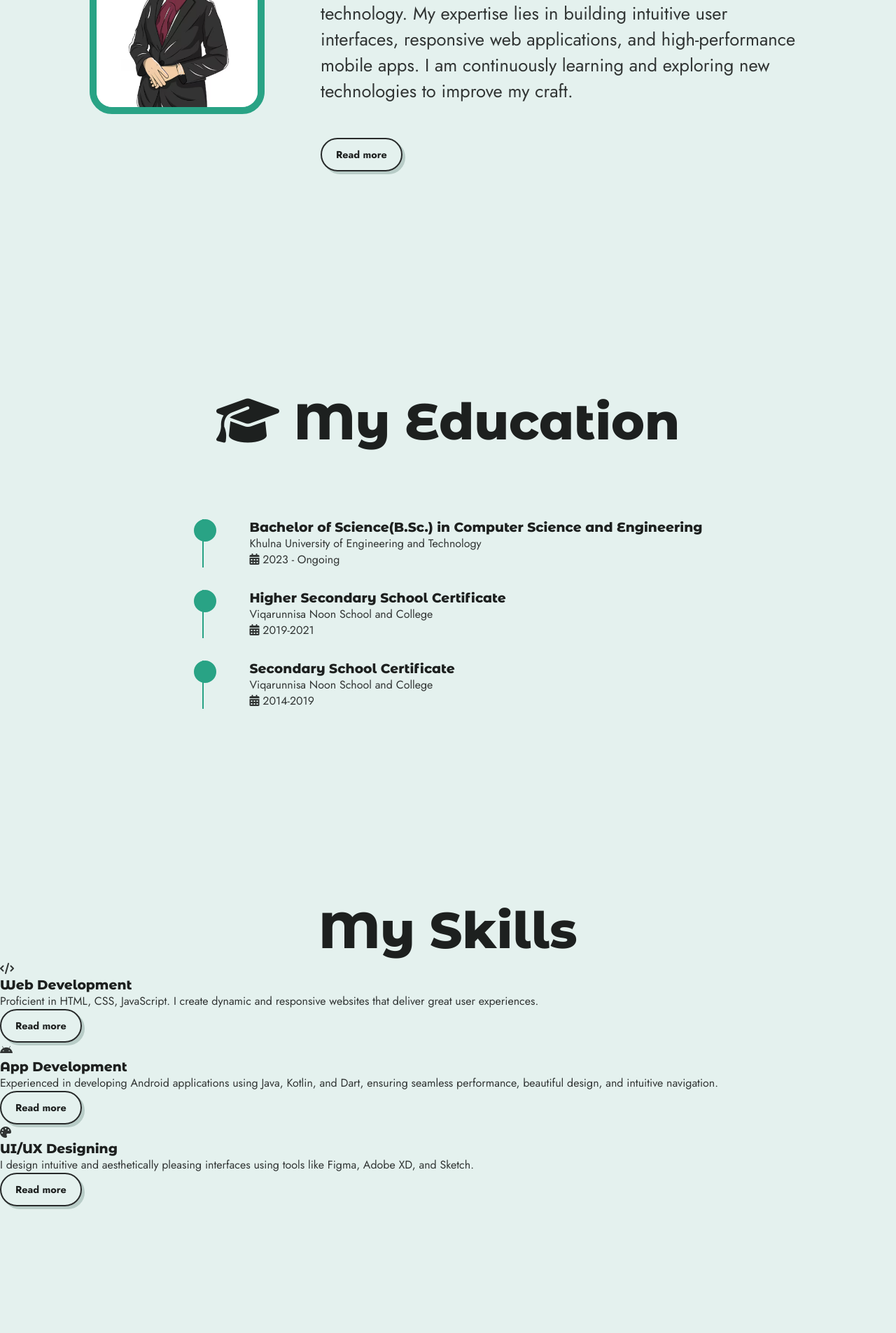
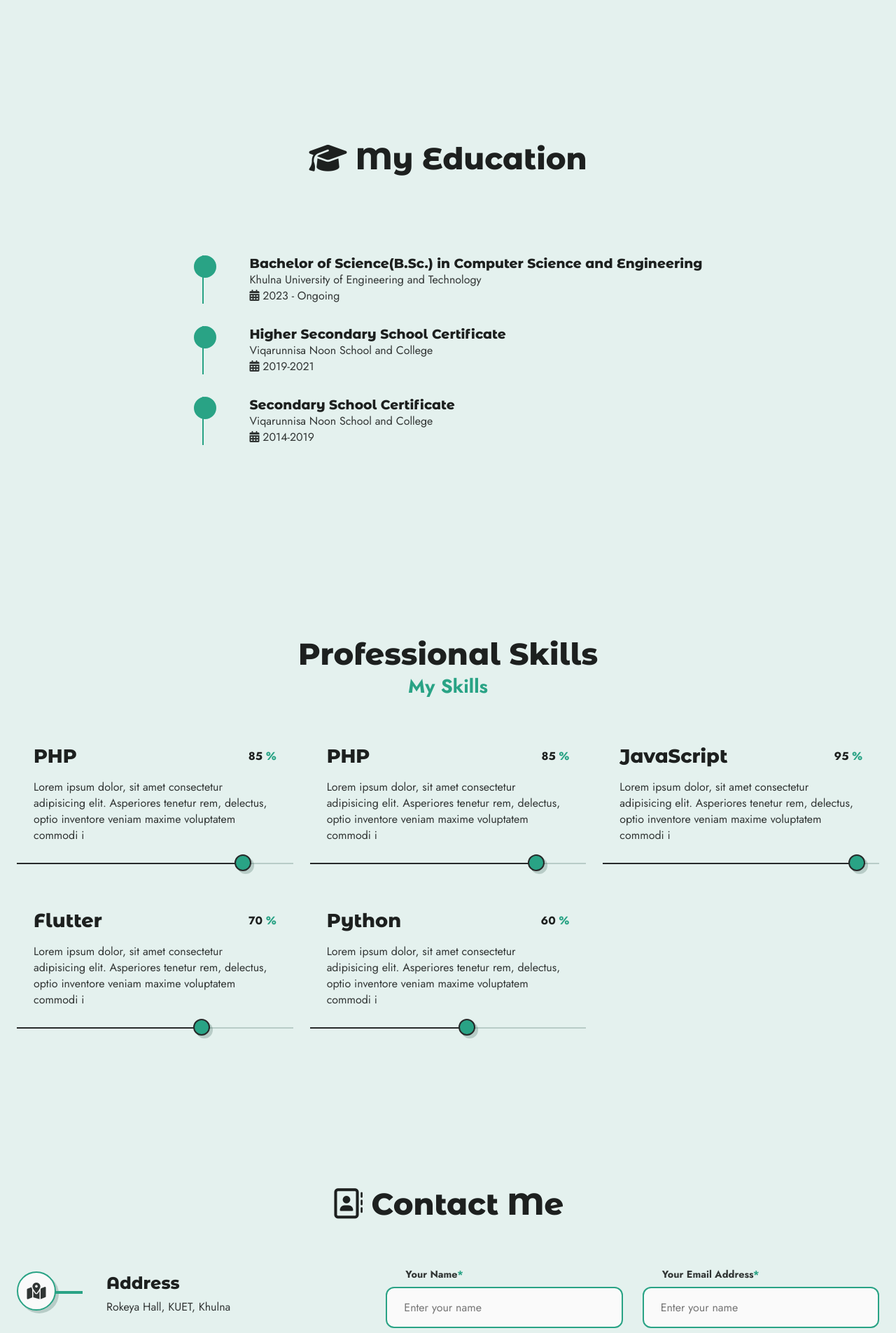
Before and after one commit to Afifa637/Portfolio, a PHP site: page / in a window 1280 px wide. Shown: the part 1135-3040 px from the top of the page at 70% size. Before the commit the page ends 2863 px from the top, so only its background shows below. Run offline with PHP 8.4, Linux system fonts and the light colour scheme.

Commit message:
Skills and Contact Section added

```diff
--- a/index.html
+++ b/index.html
@@ -130,8 +130,7 @@
       </div>
 
       <div class="about-content">
-        <h2 class="heading">About <span>Me</span></h2>
-        <h3>Aspirant Software Developer</h3>
+        <h3 class="section-title">About <span>Me</span></h3>
         <p>
           As a dedicated developer, I enjoy bringing ideas to life through
           technology. My expertise lies in building intuitive user interfaces,
@@ -145,9 +144,7 @@
 
     <!-- Education Section -->
     <section class="education section" id="education">
-      <h2 class="heading">
-        <i class="fa-solid fa-graduation-cap"></i> My <span>Education</span>
-      </h2>
+      <h3 class="section-title"><i class="fa-solid fa-graduation-cap"></i> My <span>Education</span></h3>
       <div class="education-container">
         <div class="timeline">
           <div class="timeline-item">
@@ -186,44 +183,78 @@
 
     <!-- Skills Section -->
     <section class="skills section" id="skills">
-      <h2 class="heading">My <span>Skills</span></h2>
-      <div class="skills-container">
-        <div class="skill-box" data-skill="web">
-          <i class="fa-solid fa-code"></i>
-          <h3>Web Development</h3>
-          <p>
-            Proficient in HTML, CSS, JavaScript. I create dynamic and responsive
-            websites that deliver great user experiences.
-          </p>
-          <a href="#" class="btn read-more">Read more</a>
+      <h2 class="section-title" data-title="My Skills">Professional Skills</h2>
+      <div class="skills-container container grid">
+        <div class="skills-item">
+          <div class="skills-header">
+            <h3 class="skills-name">PHP</h3>
+            <span class="skills-value">85 <b>%</b></span>
+            </div>
+            <p class="skills-description">
+              Lorem ipsum dolor, sit amet consectetur adipisicing elit. Asperiores tenetur rem, delectus, optio inventore veniam maxime voluptatem commodi i
+            </p>
+            <div class="skills-bar">
+              <span class="skills-percentage" style="width: 85%;"></span>
+            </div>
         </div>
 
-        <div class="skill-box" data-skill="app">
-          <i class="fa-brands fa-android"></i>
-          <h3>App Development</h3>
-          <p>
-            Experienced in developing Android applications using Java, Kotlin,
-            and Dart, ensuring seamless performance, beautiful design, and
-            intuitive navigation.
-          </p>
-          <a href="#" class="btn read-more">Read more</a>
+        <div class="skills-item">
+          <div class="skills-header">
+            <h3 class="skills-name">PHP</h3>
+            <span class="skills-value">85 <b>%</b></span>
+            </div>
+            <p class="skills-description">
+              Lorem ipsum dolor, sit amet consectetur adipisicing elit. Asperiores tenetur rem, delectus, optio inventore veniam maxime voluptatem commodi i
+            </p>
+            <div class="skills-bar">
+              <span class="skills-percentage" style="width: 85%;"></span>
+            </div>
         </div>
 
-        <div class="skill-box" data-skill="uiux">
-          <i class="fa-solid fa-palette"></i>
-          <h3>UI/UX Designing</h3>
-          <p>
-            I design intuitive and aesthetically pleasing interfaces using tools
-            like Figma, Adobe XD, and Sketch.
-          </p>
-          <a href="#" class="btn read-more">Read more</a>
+        <div class="skills-item">
+          <div class="skills-header">
+            <h3 class="skills-name">JavaScript</h3>
+            <span class="skills-value">95 <b>%</b></span>
+            </div>
+            <p class="skills-description">
+              Lorem ipsum dolor, sit amet consectetur adipisicing elit. Asperiores tenetur rem, delectus, optio inventore veniam maxime voluptatem commodi i
+            </p>
+            <div class="skills-bar">
+              <span class="skills-percentage" style="width: 95%;"></span>
+            </div>
+        </div>
+
+        <div class="skills-item">
+          <div class="skills-header">
+            <h3 class="skills-name">Flutter</h3>
+            <span class="skills-value">70 <b>%</b></span>
+            </div>
+            <p class="skills-description">
+              Lorem ipsum dolor, sit amet consectetur adipisicing elit. Asperiores tenetur rem, delectus, optio inventore veniam maxime voluptatem commodi i
+            </p>
+            <div class="skills-bar">
+              <span class="skills-percentage" style="width: 70%;"></span>
+            </div>
+        </div>
+
+        <div class="skills-item">
+          <div class="skills-header">
+            <h3 class="skills-name">Python</h3>
+            <span class="skills-value">60 <b>%</b></span>
+            </div>
+            <p class="skills-description">
+              Lorem ipsum dolor, sit amet consectetur adipisicing elit. Asperiores tenetur rem, delectus, optio inventore veniam maxime voluptatem commodi i
+            </p>
+            <div class="skills-bar">
+              <span class="skills-percentage" style="width: 60%;"></span>
+            </div>
         </div>
       </div>
     </section>
 
-    <!-- Contact Section
-    <section class="contact" id="contact">
-      <h2 class="heading"><i class="fa-regular fa-address-book"></i> Contact <span>Me</span></h2>
+    <!-- Contact Section -->
+    <section class="contact section" id="contact">
+      <h3 class="section-title"><i class="fa-regular fa-address-book"></i> Contact <span>Me</span></h3>
 
       <div class="contact-container container grid">
         <div class="contact-content">
@@ -258,28 +289,42 @@
           </div>
 
         </div>
-        <form action="#" class="contact-form">
-            <div class="input-box">
-              <input type="text" placeholder="Enter your name" required />
-              <input type="email" placeholder="Email Address" required />
+        <form action="#" class="contact-form grid">
+            <div class="contact-form-group grid">
+              <div class="contact-form-div">
+                <label for="" class="contact-form-label">Your Name<b>*</b></label>
+                <input type="text" class="contact-form-input" id="contact-name" placeholder="Enter your name" required />
+              </div>
+
+              <div class="contact-form-div">
+                <label for="" class="contact-form-label">Your Email Address<b>*</b></label>
+                <input type="email" class="contact-form-input" id="contact-email" placeholder="Enter your name" required />
+              </div>
             </div>
-            <div class="input-box">
-              <input type="tel" placeholder="Mobile Number" required />
-              <input type="text" placeholder="Email Subject" required />
+
+            <div class="contact-form-div">
+              <label for="" class="contact-form-label">Your Subject<b>*</b></label>
+              <input type="text" class="contact-form-input" id="contact-subject" placeholder="Enter your Subject" required />
             </div>
-            <textarea
-              name="message"
-              cols="30"
-              rows="10"
-              placeholder="Your Message"
-              required
-            ></textarea>
-            <input type="submit" value="Send Message" class="btn" />
+
+            <div class="contact-form-div">
+              <label for="" class="contact-form-label">Your Message<b>*</b></label>
+              <textarea class="contact-form-input contact-form-area" id="contact-message" placeholder="Enter your message" required></textarea>
+            </div>
+
+            <div class="contact-submit">
+              <span>* Accept the terms and conditions.</span>
+              <button type="submit" class="btn">
+                <i class="fa-solid fa-paper-plane"></i> Send Message
+              </button>
+            </div>
+
+            <p class="message" id="message"></p>
         </form>
       </div>
     </section>
 
-    Footer Section
+    <!-- Footer Section  -->
     <footer class="footer">
       <div class="footer-text">
         <p>Copyright &copy; 2024 Afifa Sultana | All rights reserved.</p>
@@ -288,7 +333,7 @@
       <div class="footer-iconTop">
         <a href="#home"><i class="fa-solid fa-angle-up"></i></a>
       </div>
-    </footer> -->
+    </footer>
 
     <!-- Style Switcher -->
     <!-- <div class="style-switcher" id="style-switcher">
--- a/styles.css
+++ b/styles.css
@@ -119,10 +119,28 @@ textarea {
     padding-block: 7rem;
 }
 
+.section-title {
+    font-size: var(--h1-font-size);
+    margin-bottom: 4rem;
+    text-align: center;
+}
+
+.section-title::after {
+    content: attr(data-title);
+    display: block;
+    color: var(--main-color);
+    font-size: var(--h2-font-size);
+    font-family: var(--body-font);
+}
+
 .container {
     max-width: 1320px;
     margin-inline: auto;
     padding-inline: 1.5rem;
+}
+
+.grid {
+    display: grid;
 }
 
 /* ========== HEADER & NAVIGATION ========== */
@@ -331,42 +349,24 @@ textarea {
 /* ========== About STYLING ========== */
 
 .about {
-    display: flex; /* Stack content vertically */
-    align-items: center; /* Center content */
+    display: flex;
+    align-items: center;
     justify-content: center;
     gap: 5rem;
-    background: var(--snd-bf-color);
+    background: var(--bg-color);
     padding: 5rem 10%;
-    min-height: 100vh;
 }
 
 .about-img img{
     width: 25vw;
     max-width: 250px;
     border-radius: 2rem;
-    border: 10px solid var(--main-color);
-}
-
-.heading {
-    text-align: center;
-    font-family: "Montserrat Alternates", sans-serif;
-    font-size: 4.5rem;
-}
-
-.about-content h2{
-    text-align: left;
-    line-height: 1.2;
-    font-size: 3.5rem;
-}
-
-.about-content h3{
-    text-align: left;
-    font-size: 2.5rem;
+    border: 5px solid var(--main-color);
 }
 
 .about-content p{
     text-align: left;
-    font-size: 1.6rem;
+    font-size: var(--normal-font-size);
     margin: 2rem 0 3rem;
 }
 
@@ -425,6 +425,166 @@ textarea {
 
 .timeline-item:hover .circle-dot {
     background: var(--bg-color);
+}
+
+/* SKILLS */
+.skills-container {
+    grid-template-columns: repeat(3, 1fr);
+    gap: 4rem 1.5rem;
+}
+
+.skills-header{
+    display: flex;
+    align-items: center;
+    justify-content: space-between;
+}
+
+.skills-header, .skills-description{
+    padding-inline: 1.5rem;
+}
+
+.skills-name{
+    font-size: var(--h2-font-size);
+}
+
+.skills-value{
+    color: var(--title-color);
+    font-weight: var(--font-bold);
+}
+
+.skills-value b{
+    color: var(--main-color);
+}
+
+.skills-description{
+    margin-block: 1rem 1.75rem;
+}
+
+.skills-bar, .skills-percentage{
+    height: 2px;
+}
+
+.skills-bar {
+    background-color: var(--shadow-color);
+}
+
+.skills-percentage {
+    display: block;
+    background-color: var(--border-color);
+    position: relative;
+}
+
+.skills-percentage::before {
+    content: '';
+    position: absolute;
+    top: -.75rem;
+    right: 0;
+    width: 20px;
+    height: 20px;
+    border-radius: 50%;
+    background-color: var(--main-color);
+    border: 2px solid var(--border-color);
+    box-shadow: 4px 4px var(--shadow-color);
+    transition: width 0.5s ease-in-out;
+}
+
+/* ========== CONTACT SECTION ========== */
+.contact {
+    padding-bottom: 14rem;
+}
+
+.contact-container {
+    display: grid;
+    grid-template-columns: 5fr 7fr;
+    column-gap: 1.5rem;
+}
+
+.contact-card{
+    display: grid;
+    grid-template-columns: max-content 1fr;
+    align-items: center;
+    column-gap: 4.5rem;
+    margin-bottom: 2.5rem;
+}
+
+.contact-icon, .contact-form-input{
+    border: 2px solid var(--main-color);
+    background-color: var(--container-color);
+}
+
+.contact-icon{
+    width: 56px;
+    height: 56px;
+    border-radius: 50%;
+    box-shadow: 4px 4px var(--shadow-color);
+    font-size: var(--h3-font-size);
+    display: grid;
+    place-items: center;
+    position: relative;
+}
+
+.contact-icon::after{
+    content: '';
+    position: absolute;
+    top: 50%;
+    left: 100%;
+    width: 40px;
+    height: .25rem;
+    background: var(--main-color);
+}
+
+.contact-title{
+    font-size: var(--h3-font-size);
+    margin-block: 0.5rem;
+}
+
+.contact-form {
+    row-gap: 1.75rem;
+}
+
+.contact-form-group {
+    grid-template-columns: repeat(2, 1fr);
+    gap: 1.75rem;
+}
+
+.contact-form-div{
+    display: grid;
+    row-gap: 0.5rem;
+}
+
+.contact-form-label{
+   text-indent: 1.75rem;
+    font-size: var(--small-font-size);
+    font-weight: var(--font-bold);
+}
+
+.contact-form-label b{
+    color: var(--main-color);
+}
+
+.contact-form-input{
+    padding: 1rem 1.5rem;
+    border-radius: 0.75rem;
+}
+
+.contact-form-area{
+    resize: none;
+    height: 140px;
+}
+
+.contact-submit{
+    display: flex;
+    flex-wrap: wrap;
+    align-items: center;
+    justify-content: flex-end;
+    gap: 1rem 2rem;
+}
+
+.message{
+    position: absolute;
+    bottom: 0.75rem;
+    right: 1.25rem;
+    font-weight: var(--font-medium);
 }
 
 /* STYLE SWITCHER */
```
